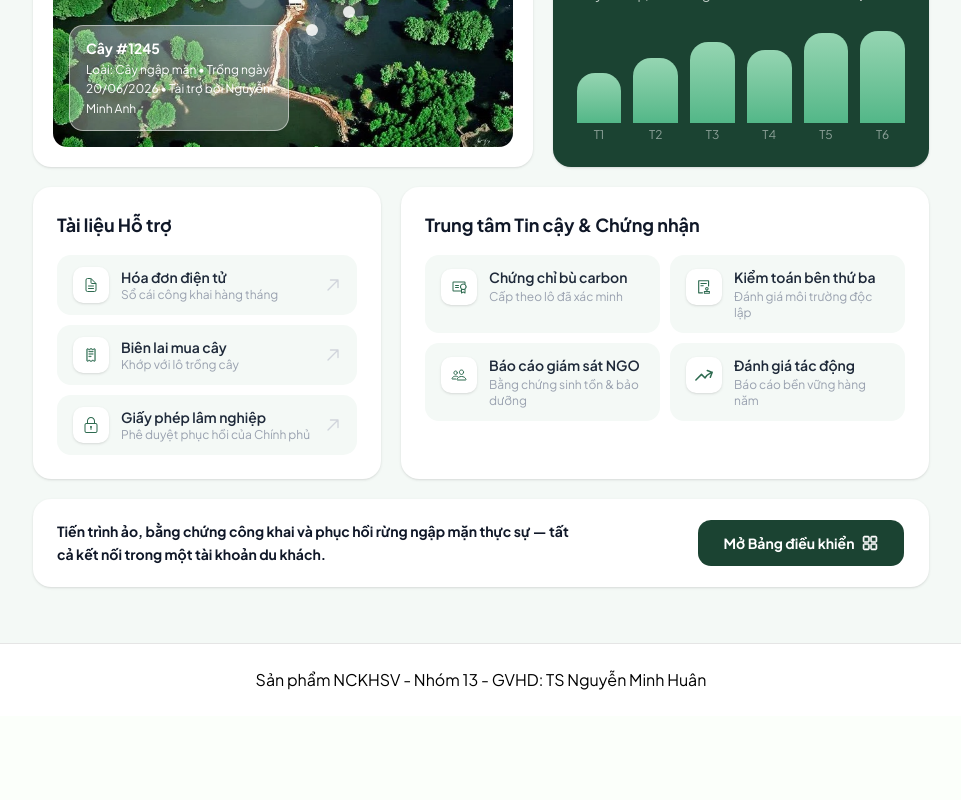
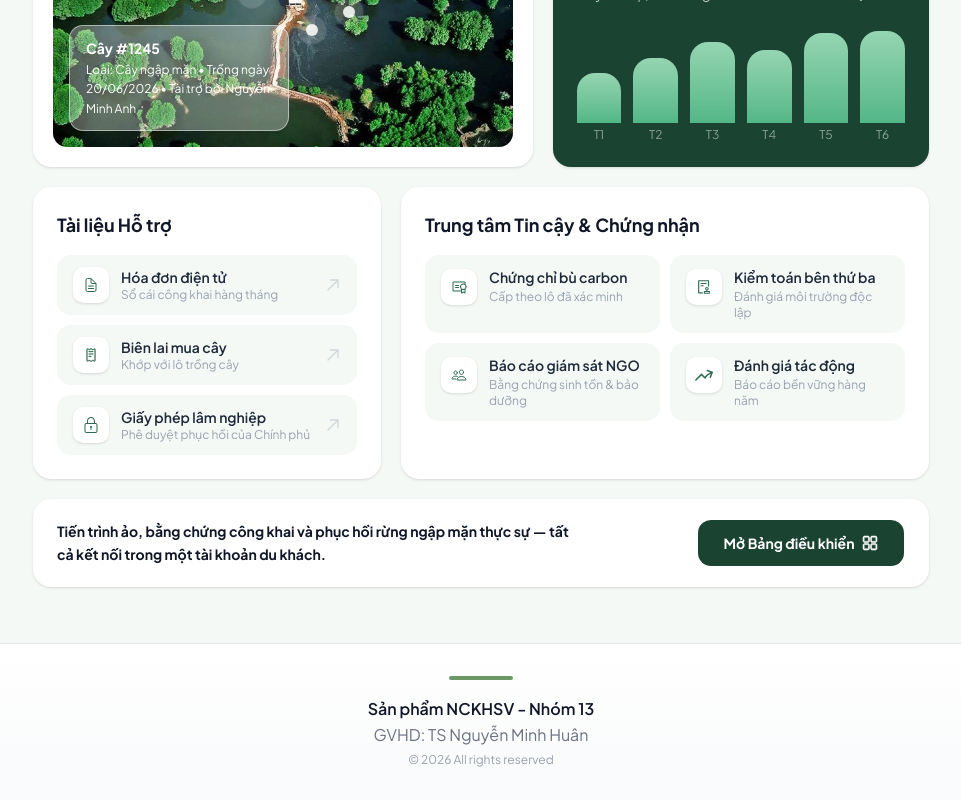
Before and after one commit to NToan324/eco-travel-web, a Next.js app: page / in a window 1280 px wide. Shown: the part 3035-3835 px from the top of the page, without its empty margins (159-1120 px from the left). Before the commit the page ends 3751 px from the top, so only its background shows below. Built offline with nearby package versions, Linux system fonts and the light colour scheme.

Commit message:
[FiX]: footer

```diff
--- a/components/Footer.tsx
+++ b/components/Footer.tsx
@@ -2,9 +2,24 @@ import React from "react";
 
 export default function Footer() {
   return (
-    <footer className="w-full bg-white text-black border-t py-6 mt-auto">
-      <div className="max-w-6xl mx-auto text-center">
-        <p>Sản phẩm NCKHSV - Nhóm 13 - GVHD: TS Nguyễn Minh Huân</p>
+    <footer className="relative w-full mt-auto border-t bg-linear-to-b from-white to-gray-50">
+      <div className="max-w-6xl mx-auto px-6 py-8 text-center">
+        {/* decorative line */}
+        <div className="w-16 h-1 bg-primary mx-auto mb-4 rounded-full opacity-70" />
+
+        {/* title */}
+        <p className="text-sm md:text-base text-gray-700 leading-relaxed space-y-4">
+          <span className="font-semibold text-gray-900">
+            Sản phẩm NCKHSV - Nhóm 13
+          </span>
+          <br />
+          <span className="text-gray-500">GVHD: TS Nguyễn Minh Huân</span>
+        </p>
+
+        {/* subtle copyright */}
+        <p className="mt-1 text-xs text-gray-400">
+          © {new Date().getFullYear()} All rights reserved
+        </p>
       </div>
     </footer>
   );
```
